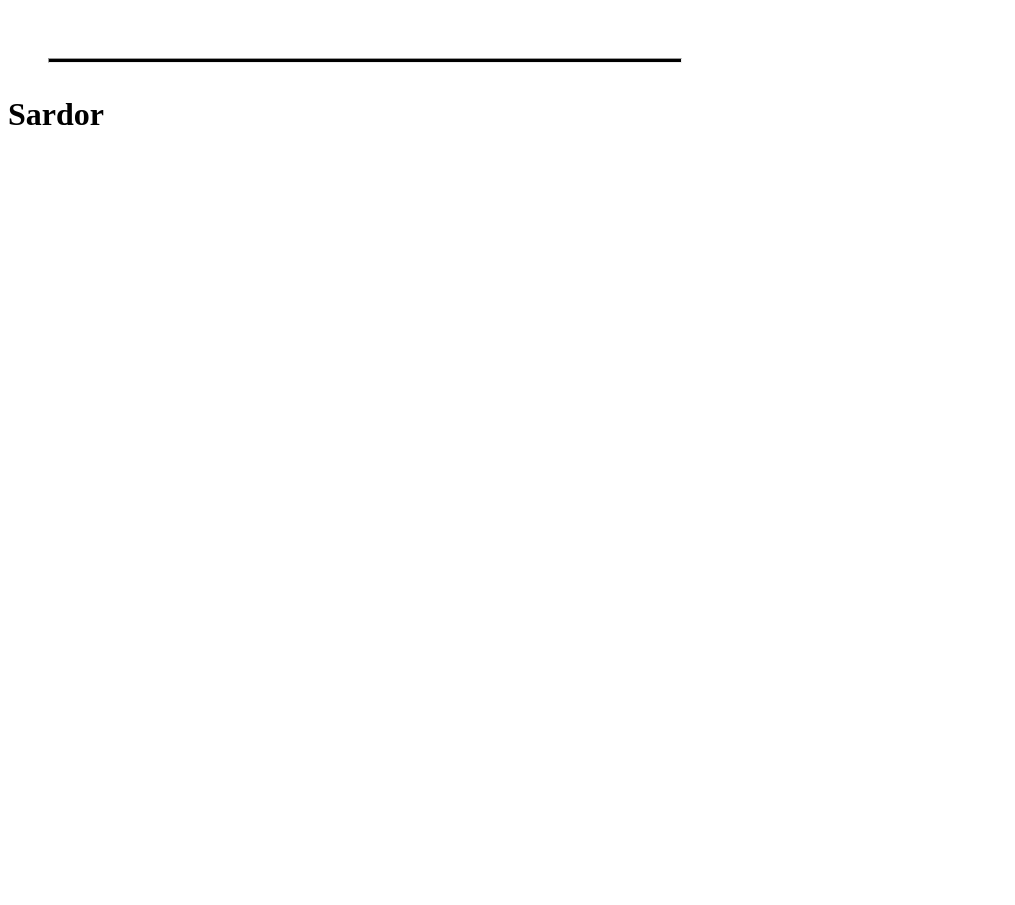
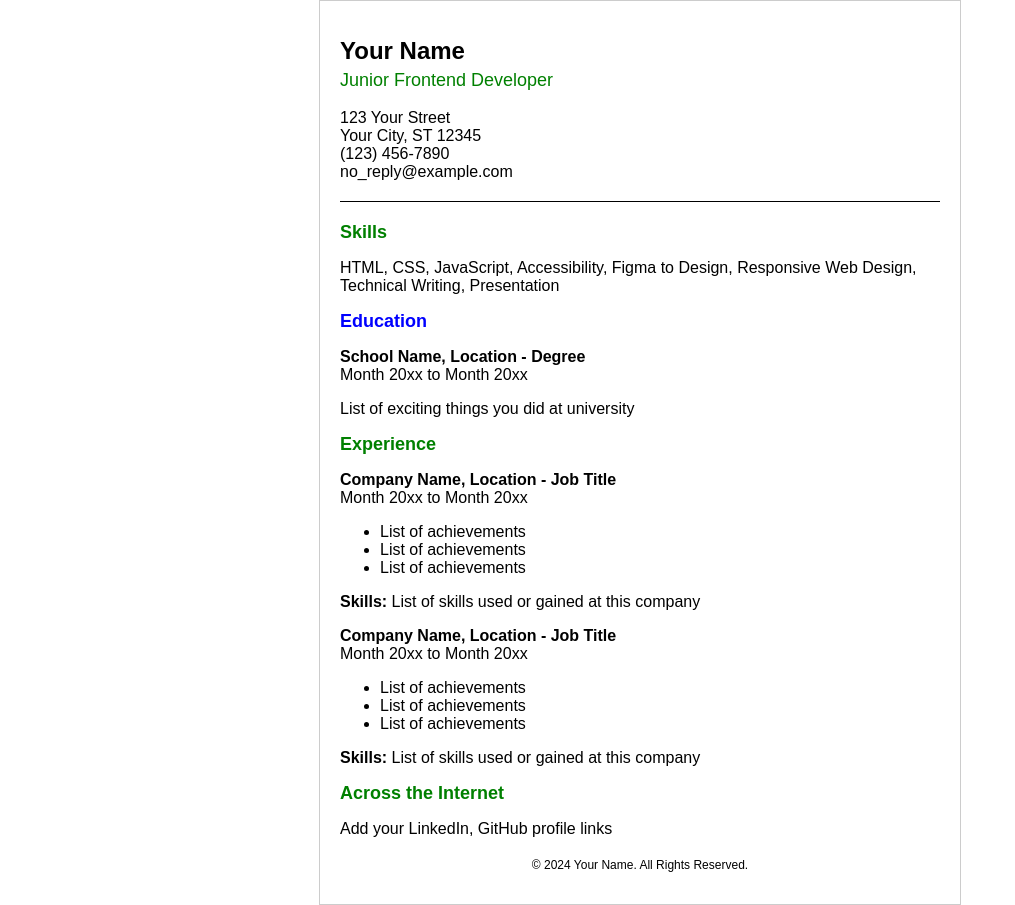
Before and after one commit to sardor-code/single-page-cv, a plain HTML site: page index.html in a window 1280 px wide. Shown: the whole page, without its empty margins (0-1015 px from the left). Before the commit the page ends 800 px from the top, so only its background shows below. Drawn offline with Linux system fonts and the light colour scheme.

Commit message:
what a heck

```diff
--- a/index.html
+++ b/index.html
@@ -3,20 +3,110 @@
   <head>
     <meta charset="UTF-8" />
     <meta name="viewport" content="width=device-width, initial-scale=1.0" />
-    <title>Document</title>
-    <style>
-     hr {
-        margin-top: 50px;
-        margin-left: 40px;
-        display: inline-block;
-        background-color: black;
-        width: 50%;
-        height: 3px;
-     }
-    </style>
+    <meta
+      name="description"
+      content="Professional CV showcasing career history, education, and skills."
+    />
+    <meta
+      name="keywords"
+      content="CV, Resume, Career, Skills, Education, Web Development"
+    />
+    <meta name="author" content="Your Name" />
+
+    <!-- Open Graph (OG) Meta Tags for Social Media -->
+    <meta property="og:title" content="Your Name - Professional CV" />
+    <meta
+      property="og:description"
+      content="A concise and professional CV of Your Name, showcasing experience, skills, and education."
+    />
+    <meta property="og:type" content="website" />
+    <meta property="og:image" content="path/to/your-image.jpg" />
+    <meta property="og:url" content="https://your-website.com/cv.html" />
+
+    <!-- Favicon -->
+    <link rel="icon" href="path/to/favicon.ico" type="image/x-icon" />
+
+    <title>Your Name - CV</title>
   </head>
-  <body>
-<hr>
-<h1>Sardor</h1>
-</body>
+  <body
+    style="
+      font-family: Arial, sans-serif;
+      max-width: 600px;
+      margin: auto;
+      padding: 20px;
+      border: 1px solid #ccc;
+    "
+  >
+    <header>
+      <h1 style="font-size: 24px; margin-bottom: 5px">Your Name</h1>
+      <p style="color: green; font-size: 18px; margin-top: 0">
+        Junior Frontend Developer
+      </p>
+      <p>
+        123 Your Street<br />Your City, ST 12345<br />(123) 456-7890<br />no_reply@example.com
+      </p>
+    </header>
+
+    <hr style="border: none; border-top: 1px solid #000; margin: 20px 0" />
+
+    <section id="skills">
+      <h2 style="color: green; font-size: 18px">Skills</h2>
+      <p>
+        HTML, CSS, JavaScript, Accessibility, Figma to Design, Responsive Web
+        Design, Technical Writing, Presentation
+      </p>
+    </section>
+
+    <section id="education">
+      <h2 style="color: blue; font-size: 18px">Education</h2>
+      <p>
+        <strong>School Name, Location - Degree</strong><br />Month 20xx to Month
+        20xx
+      </p>
+      <p>List of exciting things you did at university</p>
+    </section>
+
+    <section id="experience">
+      <h2 style="color: green; font-size: 18px">Experience</h2>
+
+      <div>
+        <p>
+          <strong>Company Name, Location - Job Title</strong><br />Month 20xx to
+          Month 20xx
+        </p>
+        <ul>
+          <li>List of achievements</li>
+          <li>List of achievements</li>
+          <li>List of achievements</li>
+        </ul>
+        <p>
+          <strong>Skills:</strong> List of skills used or gained at this company
+        </p>
+      </div>
+
+      <div>
+        <p>
+          <strong>Company Name, Location - Job Title</strong><br />Month 20xx to
+          Month 20xx
+        </p>
+        <ul>
+          <li>List of achievements</li>
+          <li>List of achievements</li>
+          <li>List of achievements</li>
+        </ul>
+        <p>
+          <strong>Skills:</strong> List of skills used or gained at this company
+        </p>
+      </div>
+    </section>
+
+    <section id="links">
+      <h2 style="color: green; font-size: 18px">Across the Internet</h2>
+      <p>Add your LinkedIn, GitHub profile links</p>
+    </section>
+
+    <footer style="text-align: center; font-size: 12px; margin-top: 20px">
+      <p>&copy; 2024 Your Name. All Rights Reserved.</p>
+    </footer>
+  </body>
 </html>
```
